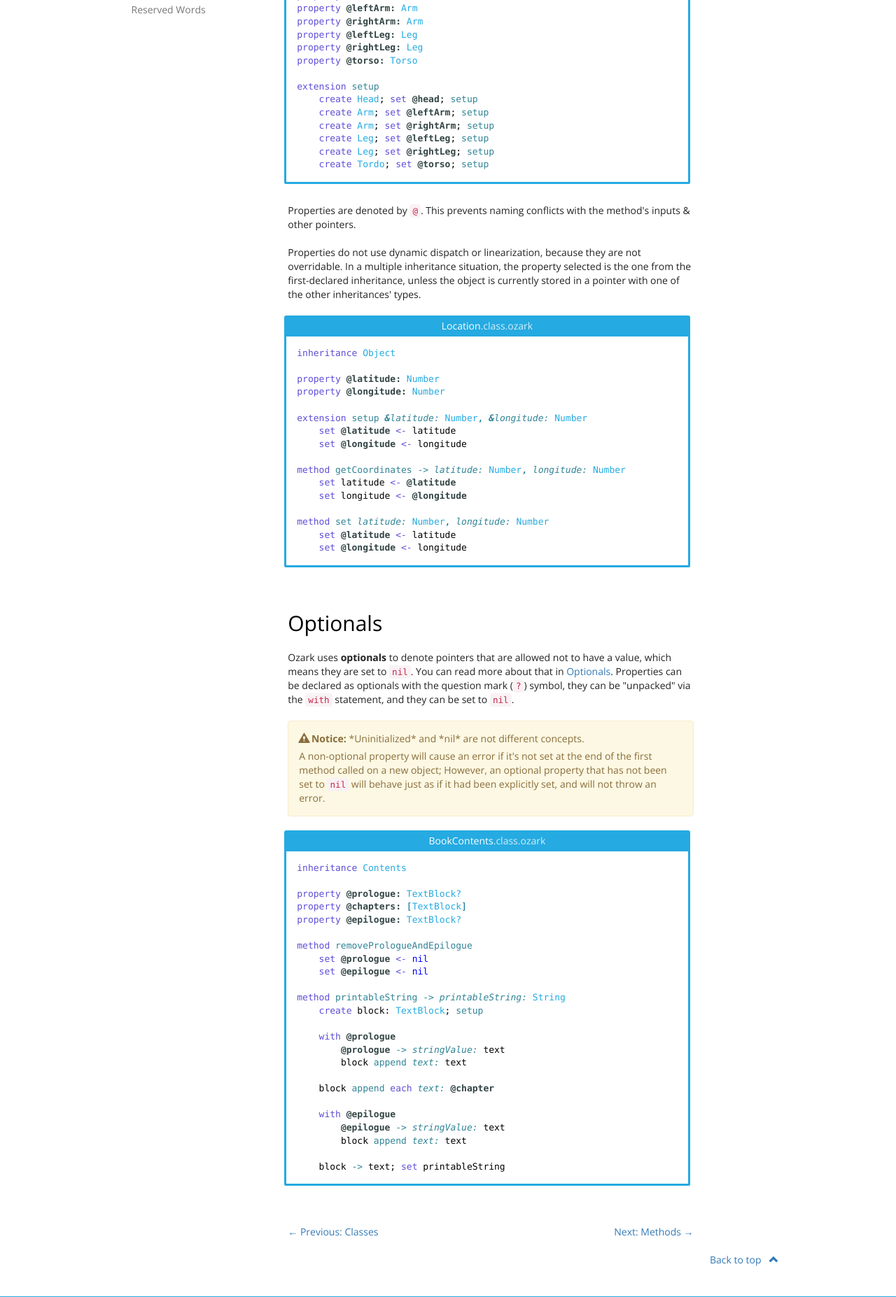
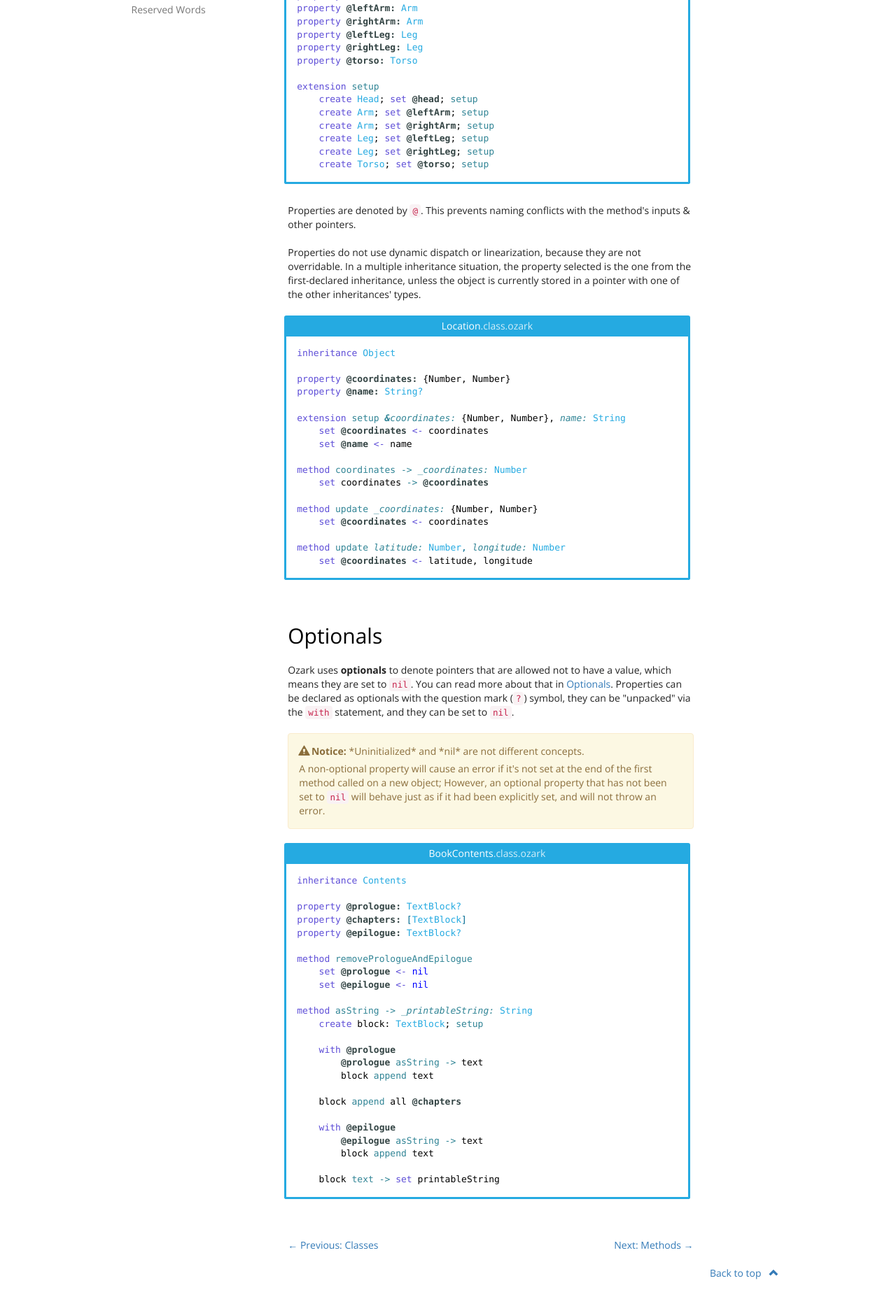
Before and after one commit to chasefinch/ozark-lang.github.io, a PHP site: page /language-documentation/properties in a window 1280 px wide. Shown: the part 495-2349 px from the top of the page at 70% size. Run offline with PHP 8.4, Linux system fonts and the light colour scheme; some libraries are stand-ins or nearby versions.

Commit message:
new syntax

```diff
--- a/language-documentation/classes.php
+++ b/language-documentation/classes.php
@@ -56,7 +56,8 @@ property @strength: Strength
 
 extension setup
 	create XRayVision; set @superpower; setup
-	set @strength &lt;- Strength.fullStrength</pre></div>
+
+	set @strength &lt;- .fullStrength</pre></div>
 
 											<a name="Inheritance"><h2>Inheritance</h2></a>
 
--- a/language-documentation/index.php
+++ b/language-documentation/index.php
@@ -47,14 +47,14 @@ property @weight: Number
 property @size: Number
 
 extension setup &amp;seed: Seed
-	seed sprout -&gt; plant; set @plant
+	seed sprout -&gt; set @plant
 
 	set @size &lt;- 0.0
 	set @weight &lt;- 0.0
 
 method grow days: Number, rate: Number
-	days * rate -> size; set @size
-	size * 0.25 -> weight; set @weight</pre></div>
+	days * rate -&gt; set @size
+	size * 0.25 -&gt; set @weight</pre></div>
 
 											<p>Ozark's strengths are standardization and collaboration. Multiple developers of varying skill levels may work on a project using different tools, yet will produce similar code that is easy to read.</p>
 
--- a/language-documentation/properties.php
+++ b/language-documentation/properties.php
@@ -49,7 +49,7 @@ extension setup
 	create Arm; set @rightArm; setup
 	create Leg; set @leftLeg; setup
 	create Leg; set @rightLeg; setup
-	create Tordo; set @torso; setup</pre></div>
+	create Torso; set @torso; setup</pre></div>
 
 											<p>Properties are denoted by <code>@</code>. This prevents naming conflicts with the method's inputs &amp; other pointers.</p>
 
@@ -58,20 +58,21 @@ extension setup
 											<div class='code-sample-header'>Location.class.ozark</div>
 											<div class='code-sample' itemscope itemtype="http://schema.org/Code"><meta itemprop="language" content="Ozark" /><pre>inheritance Object
 
-property @latitude: Number
-property @longitude: Number
+property @coordinates: {Number, Number}
+property @name: String?
 
-extension setup &amp;latitude: Number, &amp;longitude: Number
-	set @latitude &lt;- latitude
-	set @longitude &lt;- longitude
+extension setup &amp;coordinates: {Number, Number}, name: String
+	set @coordinates &lt;- coordinates
+	set @name &lt;- name
 
-method getCoordinates -&gt; latitude: Number, longitude: Number
-	set latitude &lt;- @latitude
-	set longitude &lt;- @longitude
+method coordinates -&gt; _coordinates: Number
+	set coordinates -&gt; @coordinates
 
-method set latitude: Number, longitude: Number
-	set @latitude &lt;- latitude
-	set @longitude &lt;- longitude</pre></div>
+method update _coordinates: {Number, Number}
+	set @coordinates &lt;- coordinates
+
+method update latitude: Number, longitude: Number
+	set @coordinates &lt;- latitude, longitude</pre></div>
 											<a name="Optionals"><h2>Optionals</h2></a>
 
 											<p>Ozark uses <strong>optionals</strong> to denote pointers that are allowed not to have a value, which means they are set to <code>nil</code>. You can read more about that in <a href='objects#Optionals'>Optionals</a>. Properties can be declared as optionals with the question mark (<code>?</code>) symbol, they can be "unpacked" via the <code>with</code> statement, and they can be set to <code>nil</code>.</p>
@@ -89,23 +90,23 @@ property @chapters: [TextBlock]
 property @epilogue: TextBlock?
 
 method removePrologueAndEpilogue
-	set @prologue <- nil
-	set @epilogue <- nil
+	set @prologue &lt;- nil
+	set @epilogue &lt;- nil
 
-method printableString -&gt; printableString: String
+method asString -&gt; _printableString: String
 	create block: TextBlock; setup
 
 	with @prologue
-		@prologue -&gt; stringValue: text
-		block append text: text
+		@prologue asString -&gt; text
+		block append text
 
-	block append each text: @chapter
+	block append all @chapters
 
 	with @epilogue
-		@epilogue -&gt; stringValue: text
-		block append text: text
+		@epilogue asString -&gt; text
+		block append text
 
-	block -&gt; text; set printableString</pre></div>
+	block text -&gt; set printableString</pre></div>
 										</main>
 										<?php require('../includes/documentation-pagination.php'); ?>
 									</div>
```
Also changed, not shown: index.php (+7 -7 lines), language-documentation/collections.php (+7 -7 lines), language-documentation/concepts.php (+21 -20 lines), language-documentation/control.php (+12 -10 lines), language-documentation/methods.php (+12 -12 lines), language-documentation/objects.php (+10 -10 lines), language-documentation/style.php (+5 -10 lines).
